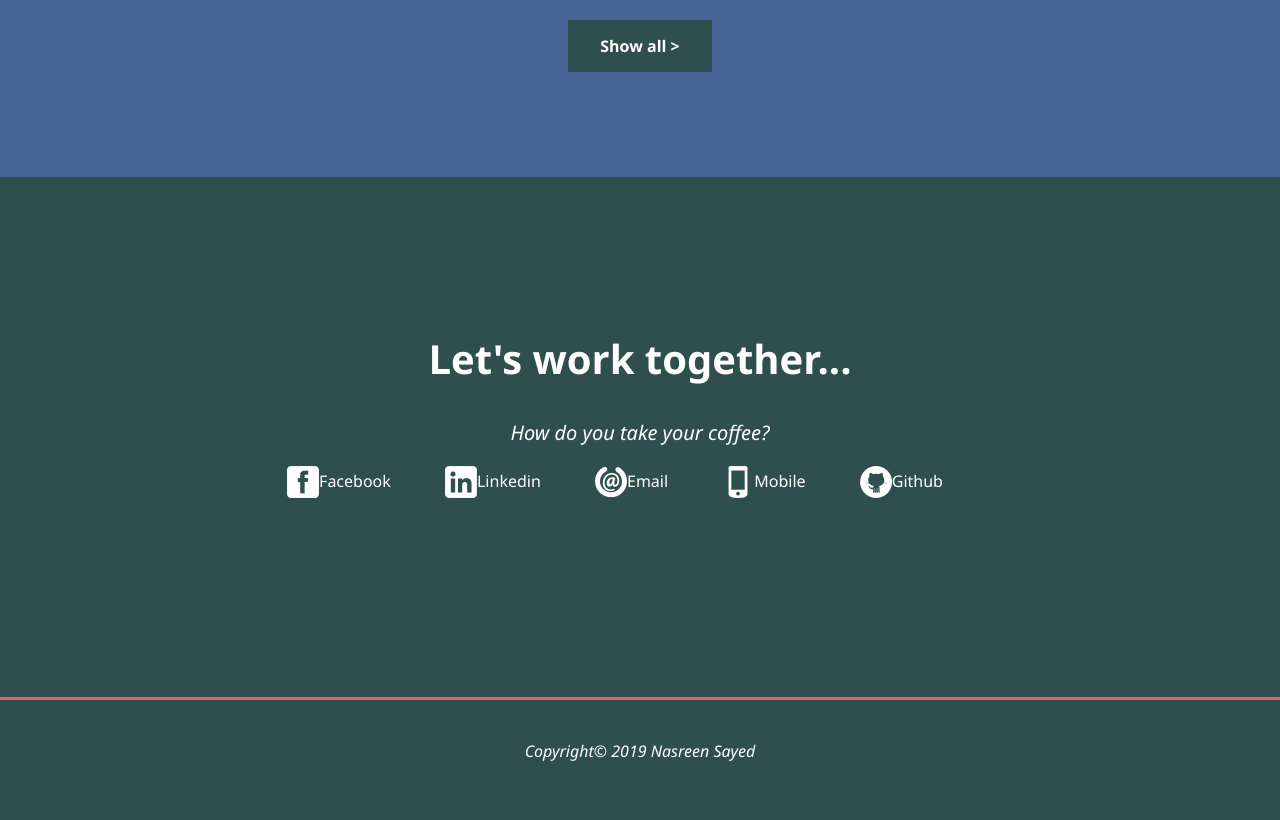
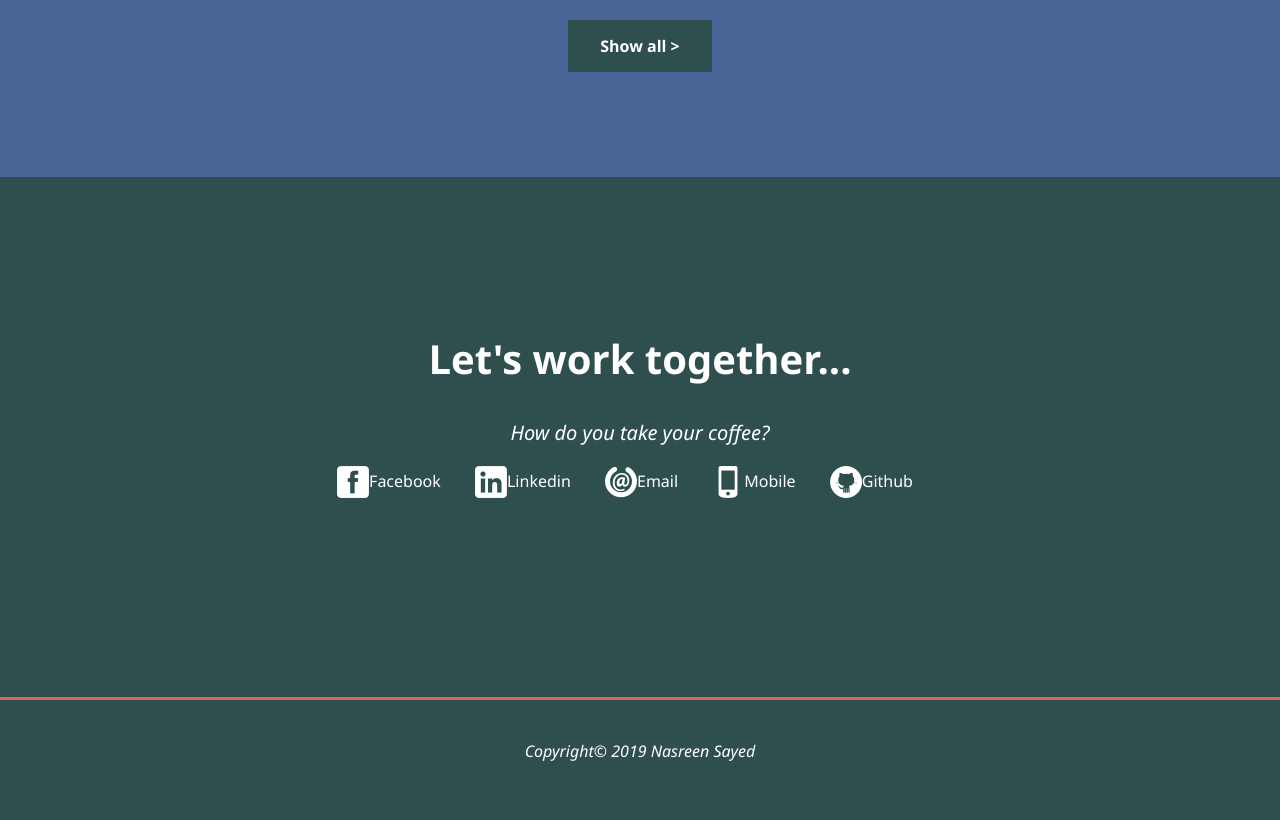
Before and after one commit to munnes/Personal-Portfolio, a plain HTML site: page index.html in a window 1280 px wide. Shown: the part 1870-2690 px from the top of the page. Drawn offline with Linux system fonts and the light colour scheme.

Commit message:
Update style.css

```diff
--- a/style.css
+++ b/style.css
@@ -217,7 +217,7 @@ text-align:center;
 
 }
 #contact a{
-margin-right:50px;
+margin-right:30px;
  display:inline;
      text-decoration:none;
  position:relative;/*required for animation*/
```
